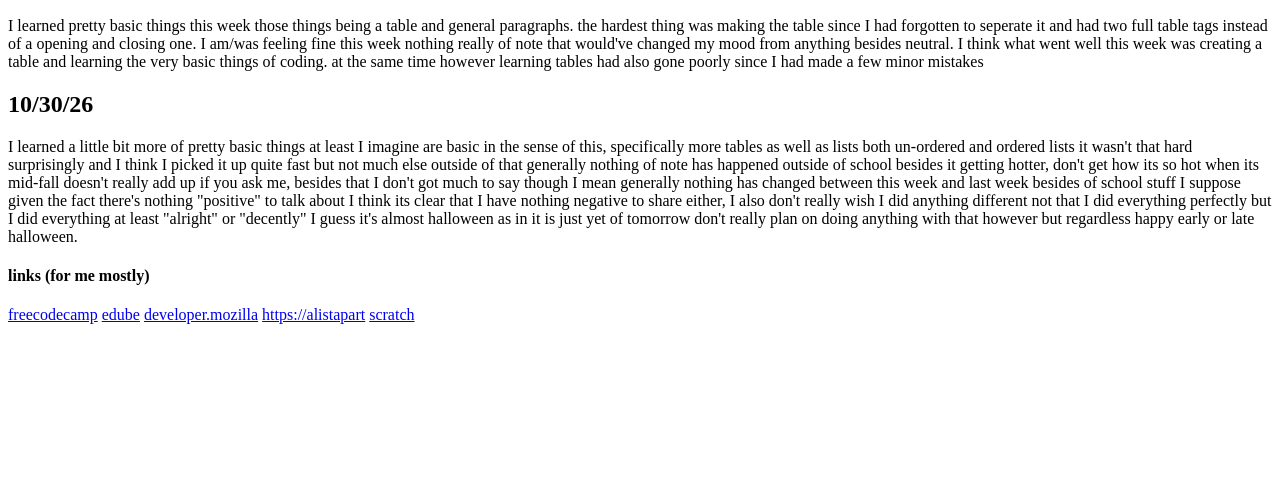
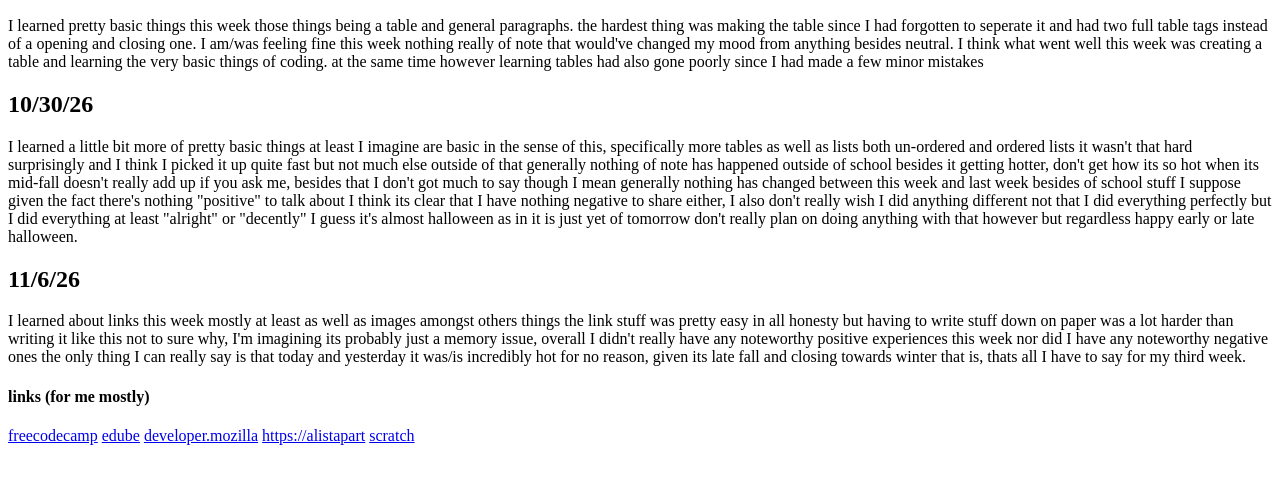
Before and after one commit to Jayvynb-2011/Jayvynb-2011.github.io, a plain HTML site: page blog.html in a window 1280 px wide. Shown: the part 110-594 px from the top of the page. Drawn offline with Linux system fonts and the light colour scheme.

Commit message:
portfolio blog 3 commit

```diff
--- a/blog.html
+++ b/blog.html
@@ -26,6 +26,13 @@ I did anything different not that I did everything perfectly but I did everythin
 "alright" or "decently" I guess it's almost halloween as in it is just yet of tomorrow
 don't really plan on doing anything with that however but regardless happy early or late
 halloween.</p>
+<h2>11/6/26</h2>
+<p>I learned about links this week mostly at least as well as images amongst others things the link stuff was pretty
+easy in all honesty but having to write stuff down on paper was a lot harder than writing it like this not to sure
+why, I'm imagining its probably just a memory issue, overall I didn't really have any noteworthy positive experiences
+this week nor did I have any noteworthy negative ones the only thing I can really say is that today and yesterday
+it was/is incredibly hot for no reason, given its late fall and closing towards winter that is, thats all I have to say
+for my third week.</p>
 
 <h4>links (for me mostly)</h4>
 <a target="_blank" href="https://www.freecodecamp.org/">freecodecamp</a>
```
